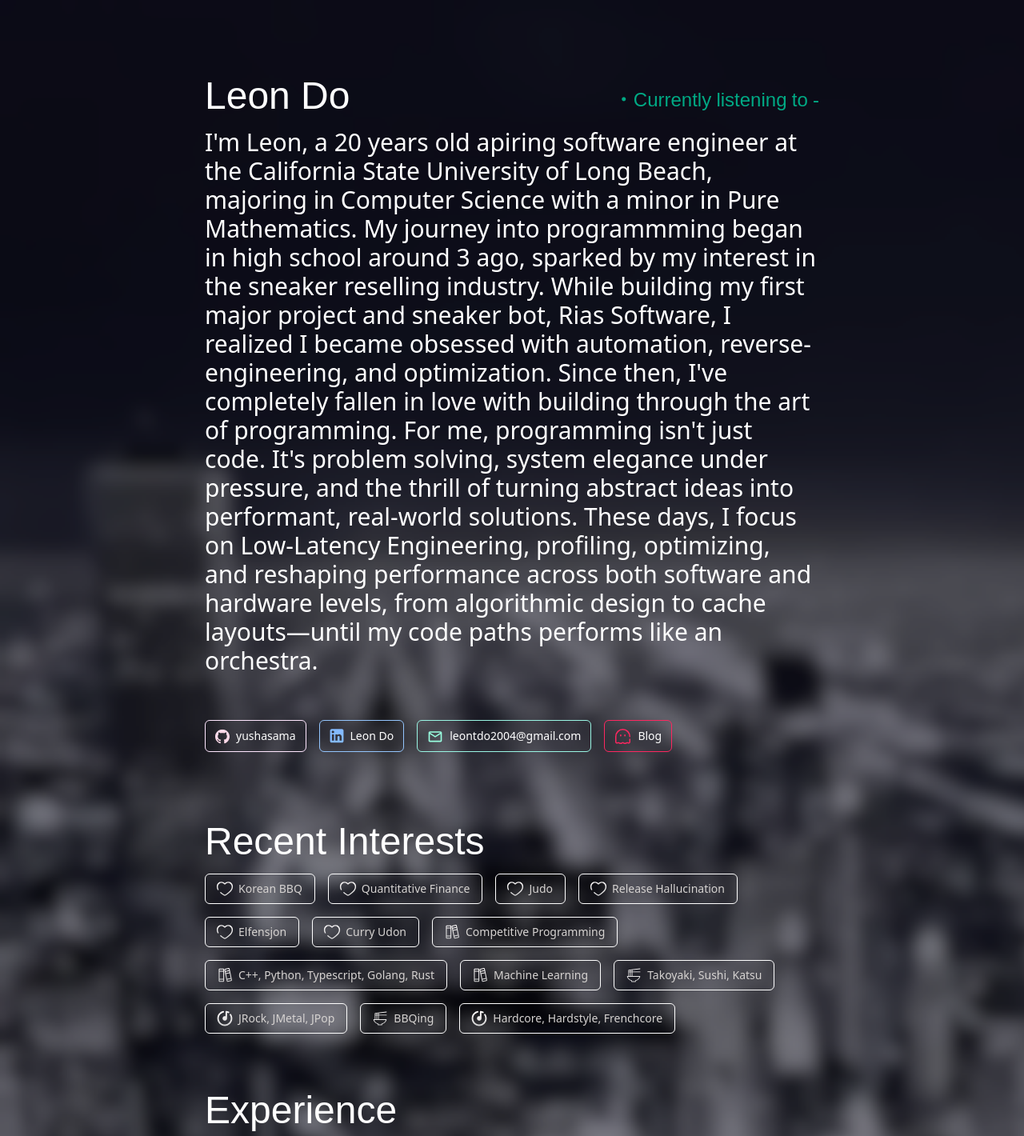
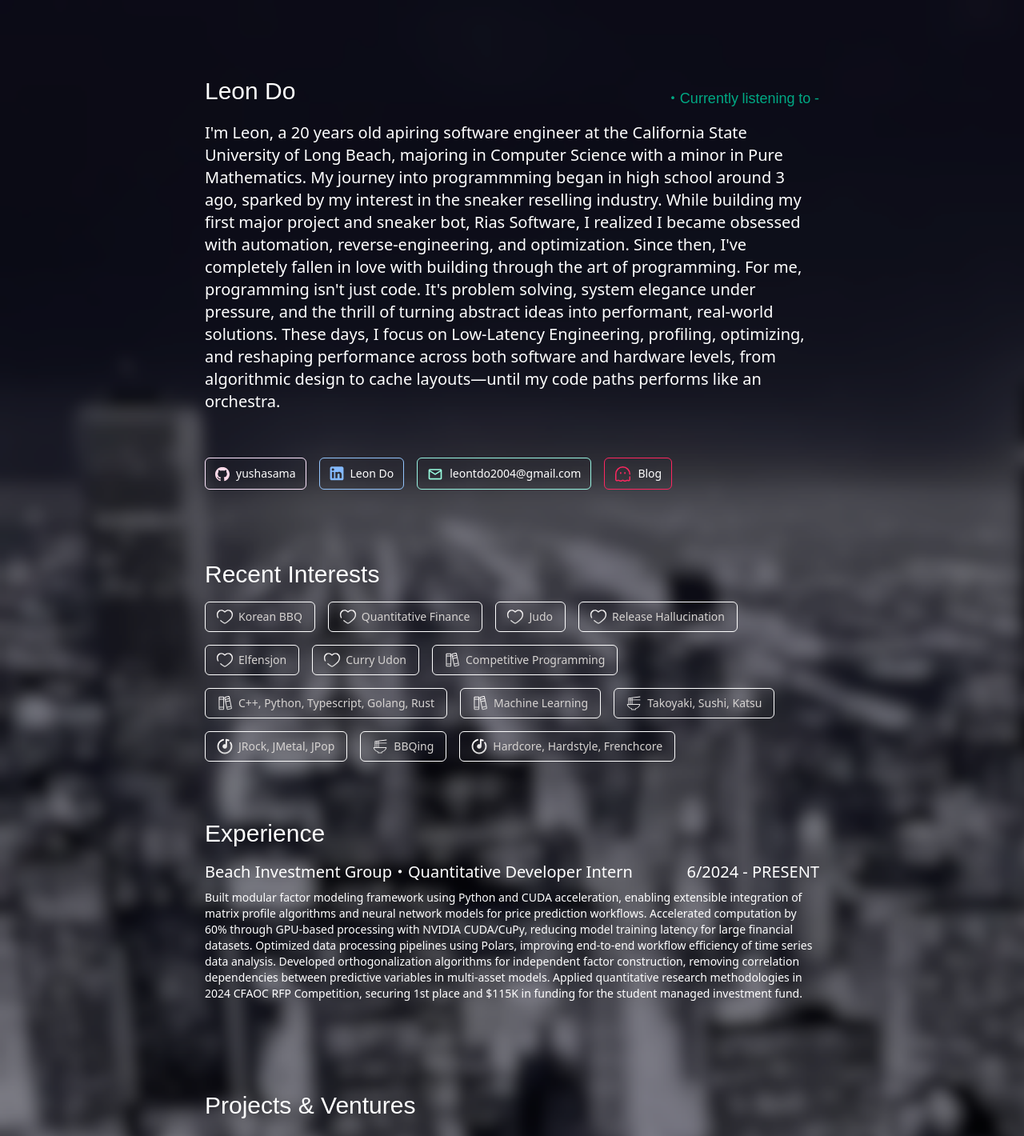
Before and after one commit to yushasama/koishiteru, a Next.js app: page / in a window 1280 px wide. Shown: the top 1420 px of the page at 80% size. Built offline with nearby package versions, Linux system fonts and the light colour scheme; no server answers.

Commit message:
Increased text size

```diff
--- a/app/page.tsx
+++ b/app/page.tsx
@@ -78,17 +78,17 @@ export default function Home() {
 	<main className='flex flex-col my-24 mx-[10%] md:mx-[20%] items-center justify-center'>
 		<section id='introduction' className='pb-4 w-full'>
 			<div className='flex flex-col justify-between md:flex-row'>
-				<div className='text-4xl xl:text-5xl 2xl:text-6xl font-heebo'>Leon Do</div>
+				<div className='text-2xl xl:text-3xl 2xl:text-4xl font-heebo'>Leon Do</div>
 						{currentSong &&
-							<div className='text-lg md:text-xl xl:text-2xl 2xl:text-3xl text-viral pt-1 md:pt-3 font-light font-gothic'>・Currently listening to {currentSong.title} - {currentSong.artist}</div>
+							<div className='text-sm md:text-base xl:text-lg 2xl:text-xl text-viral pt-1 md:pt-3 font-light font-gothic'>・Currently listening to {currentSong.title} - {currentSong.artist}</div>
 						}
 
 						{!currentSong &&
-							<div className='text-lg md:text-xl xl:text-2xl 2xl:text-3xl text-rias pt-1 md:pt-3 font-light font-gothic'>・No songs playing at the moment</div>
+							<div className='text-sm md:text-base xl:text-lg 2xl:text-xl text-rias pt-1 md:pt-3 font-light font-gothic'>・No songs playing at the moment</div>
 						}
 			</div>
 			<div className='pt-4 pb-12'>
-				<div className='text-xl md:text-2xl xl:text-3xl 2xl:text-4xl font-thin'>I&apos;m Leon, a {calculateYearsSinceDate("03/07/2004")} years old apiring software engineer at
+				<div className='md:text-lg xl:text-xl 2xl:text-2xl font-thin'>I&apos;m Leon, a {calculateYearsSinceDate("03/07/2004")} years old apiring software engineer at
 					the California State University of Long Beach, majoring in Computer Science with a minor in Pure Mathematics.
 					My journey into programmming began in high school around {calculateYearsSinceDate("02/28/2021")} ago, sparked by
 					my interest in the sneaker reselling industry. While building my first major project and sneaker bot, Rias Software, I realized I became
@@ -109,7 +109,7 @@ export default function Home() {
 			</div>
 		</section>
 		<section id='interests' className='flex flex-col justify-start items-start w-full mb-[72px]'>
-			<div className='text-4xl xl:text-5xl 2xl:text-6xl font-heebo'>Recent Interests</div>
+			<div className='text-2xl xl:text-3xl 2xl:text-4xl font-heebo'>Recent Interests</div>
 			<div className='flex flex-row flex-wrap'>
 				{sortedInterests.map((interest, index) => (
 						<Interests key={index} icon={interest.icon} text={interest.text} />
@@ -117,7 +117,7 @@ export default function Home() {
 			</div>
 		</section>
 		<section id='experiences' className='flex flex-col justify-start w-full mb-[72px]'>
-			<div className='text-4xl xl:text-5xl 2xl:text-6xl pb-4 font-heebo'>Experience</div>
+			<div className='text-2xl xl:text-3xl 2xl:text-4xl pb-4 font-heebo'>Experience</div>
 			<Experiences
 			companyName='Beach Investment Group'
 			role='Quantitative Developer Intern'
@@ -135,7 +135,7 @@ export default function Home() {
 			/>
 		</section>
 		<section id='projects' className='flex flex-col justify-start w-full'>
-			<div className='text-4xl xl:text-5xl 2xl:text-6xl pb-4 font-heebo'>Projects & Ventures</div>
+			<div className='text-2xl xl:text-3xl 2xl:text-4xl pb-4 font-heebo'>Projects & Ventures</div>
 			<Experiences
 				companyName='Mirai Research'
 				role='Founder & Lead Software Engineer'
@@ -249,7 +249,7 @@ export default function Home() {
 			}
 			/>
 		</section>
-		<footer className='mt-20 flex flex-col w-full justify-center items-center text-lg font-thin'>
+		<footer className='mt-20 flex flex-col w-full justify-center items-center font-thin'>
 			<div>koishiteru・恋してる</div>
 			<div>falling in love {'<'}3</div>
 		</footer>
--- a/components/Experience.tsx
+++ b/components/Experience.tsx
@@ -10,8 +10,8 @@ interface ExperienceProps {
 
 export const Experiences: React.FC<ExperienceProps> = ({companyName, role, startDate, endDate, details}) => {
   return(
-    <div className='text-lg md:text-2xl 2xl:text-4xl pb-10'>
-    <div className='flex flex-col md:flex-row font-thin w-full justify-between pb-2'>
+    <div className='text-base md:text-xl 2xl:text-2xl pb-10'>
+    <div className='flex flex-col md:flex-row font-normal w-full justify-between pb-2'>
       {role &&
         <div>{`${companyName}・${role}`}</div>
       }
@@ -20,7 +20,7 @@ export const Experiences: React.FC<ExperienceProps> = ({companyName, role, start
       }
       <div>{`${startDate} - ${endDate}`}</div>
     </div>
-    <div className='font-thin text-xs md:text-sm'>
+    <div className='font-light text-xs md:text-sm'>
       <div>{details}</div>
     </div>
   </div>
```
